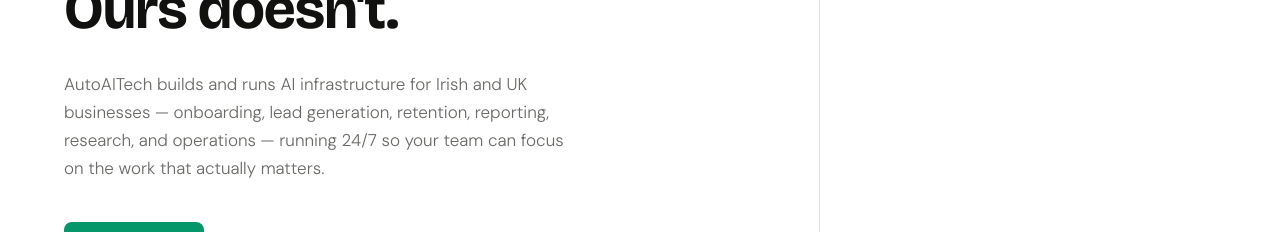
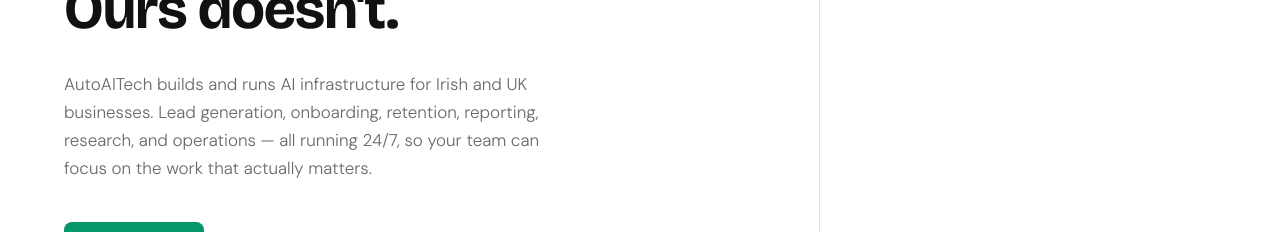
Before and after one commit to autoaitech/autoaitech-website, a Next.js app: page / in a window 1280 px wide. Shown: the part 382-614 px from the top of the page. Built offline with nearby package versions, Linux system fonts and the light colour scheme.

Commit message:
Remove double em-dash from hero body copy
Co-Authored-By: Claude Sonnet 4.6 <noreply@anthropic.com>

```diff
--- a/app/page.tsx
+++ b/app/page.tsx
@@ -156,9 +156,9 @@ export default function HomePage() {
             className="animate-hero-3 mb-10"
             style={{ ...sans, fontSize: 17, fontWeight: 300, lineHeight: 1.65, color: INK_MID, maxWidth: 500 }}
           >
-            AutoAITech builds and runs AI infrastructure for Irish and UK businesses — onboarding,
-            lead generation, retention, reporting, research, and operations — running 24/7
-            so your team can focus on the work that actually matters.
+            AutoAITech builds and runs AI infrastructure for Irish and UK businesses. Lead generation,
+            onboarding, retention, reporting, research, and operations — all running 24/7, so your
+            team can focus on the work that actually matters.
           </p>
 
           {/* CTAs */}
```
